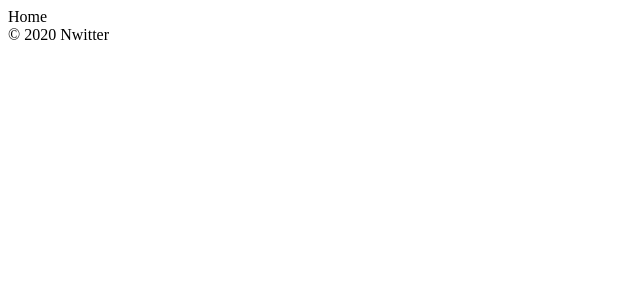
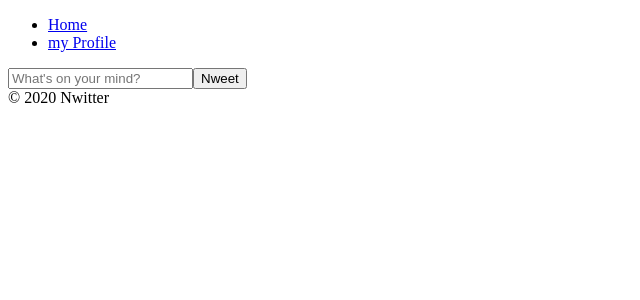
Before and after one commit to DragooCho/nwitter, a React (Create React App) app: page /#/ in a window 1280 px wide. Shown: the top 300 px of the page, without its empty margins (0-640 px from the left). Built offline with nearby package versions, Linux system fonts and the light colour scheme; no server answers; sample sign-in values are in the browser's storage.

Commit message:
2.4 Log In

```diff
--- /dev/null
+++ b/src/components/Navigation.js
@@ -0,0 +1,16 @@
+import React from "react";
+import { Link } from "react-router-dom";
+
+const Navigation = () => (
+  <nav>
+    <ul>
+      <li>
+        <Link to="/">Home</Link>
+      </li>
+      <li>
+        <Link to="/profile">my Profile</Link>
+      </li>
+    </ul>
+  </nav>
+);
+export default Navigation;
--- a/src/components/Router.js
+++ b/src/components/Router.js
@@ -1,22 +1,37 @@
 import React, { useState } from "react";
-import { HashRouter as Router, Route, Switch } from "react-router-dom";
+import {
+  HashRouter as Router,
+  Redirect,
+  Route,
+  Switch,
+} from "react-router-dom";
 import Auth from "routes/Auth";
-import Home from "routes/home";
+import Home from "routes/Home";
+import Profile from "routes/Profile";
+import Navigation from "components/Navigation";
 
 const AppRouter = ({ isLoggedIn }) => {
   return (
     <Router>
+      {isLoggedIn && <Navigation />}
       <Switch>
         {isLoggedIn ? (
           <>
             <Route exact path="/">
               <Home />
             </Route>
+            <Route exact path="/profile">
+              <Profile />
+            </Route>
+            <Redirect from="*" to="/" />
           </>
         ) : (
-          <Route exact path="/">
-            <Auth />
-          </Route>
+          <>
+            <Route exact path="/">
+              <Auth />
+            </Route>
+            <Redirect from="*" to="/" />
+          </>
         )}
       </Switch>
     </Router>
--- a/src/fbase.js
+++ b/src/fbase.js
@@ -1,5 +1,6 @@
 import firebase from "firebase/app";
 import "firebase/auth";
+import "firebase/firestore";
 
 const firebaseConfig = {
   apiKey: process.env.REACT_APP_API_KEY,
@@ -13,4 +14,7 @@ const firebaseConfig = {
 
 firebase.initializeApp(firebaseConfig);
 
+export const firebaseInstance = firebase;
+
 export const authService = firebase.auth();
+export const dbService = firebase.firestore();
--- a/src/routes/Auth.js
+++ b/src/routes/Auth.js
@@ -1,5 +1,5 @@
 import React, { useState } from "react";
-import { authService } from "fbase";
+import { authService, firebaseInstance } from "fbase";
 
 const Auth = () => {
   const [email, setEmail] = useState("");
@@ -35,6 +35,19 @@ const Auth = () => {
     }
   };
   const toggleAccont = () => setNewAccount((prev) => !prev);
+  const onSocialClick = async (event) => {
+    const {
+      target: { name },
+    } = event;
+    let provider;
+    if (name === "google") {
+      provider = new firebaseInstance.auth.GoogleAuthProvider();
+    } else if (name === "github") {
+      provider = new firebaseInstance.auth.GithubAuthProvider();
+    }
+    await authService.signInWithPopup(provider);
+  };
+
   return (
     <div>
       <form onSubmit={onSubmit}>
@@ -61,8 +74,12 @@ const Auth = () => {
         {newAccount ? "Sign In" : "Create Account"}
       </span>
       <div>
-        <button>Continue with Google</button>
-        <button>Continue with GitHub</button>
+        <button onClick={onSocialClick} name="google">
+          Continue with Google
+        </button>
+        <button onClick={onSocialClick} name="github">
+          Continue with GitHub
+        </button>
       </div>
     </div>
   );
--- /dev/null
+++ b/src/routes/Home.js
@@ -0,0 +1,36 @@
+import { dbService } from "fbase";
+import React, { useState } from "react";
+
+const Home = () => {
+  const [nweet, setNweet] = useState("");
+  const onSubmit = async (event) => {
+    event.preventDefault();
+    await dbService.collection("nweets").add({
+      nweet,
+      createdAt: Date.now(),
+    });
+    setNweet("");
+  };
+  const onChange = (event) => {
+    const {
+      target: { value },
+    } = event;
+    setNweet(value);
+  };
+
+  return (
+    <div>
+      <form onSubmit={onSubmit}>
+        <input
+          value={nweet}
+          onChange={onChange}
+          type="text"
+          placeholder="What's on your mind?"
+          maxLength={120}
+        />
+        <input type="submit" value="Nweet" />
+      </form>
+    </div>
+  );
+};
+export default Home;
--- a/src/routes/Profile.js
+++ b/src/routes/Profile.js
@@ -1,3 +1,11 @@
+import { authService } from "fbase";
 import React from "react";
 
-export default () => <span>Profile</span>;
+export default () => {
+  const onLogOutClick = () => authService.signOut();
+  return (
+    <>
+      <button onClick={onLogOutClick}>Log Out</button>
+    </>
+  );
+};
--- a/src/routes/home.js
+++ /dev/null
@@ -1,4 +0,0 @@
-import React from "react";
-
-const Home = () => <span>Home</span>;
-export default Home;
```
Also changed, not shown: 1 other file (tests, documents, lock files or other folders).
